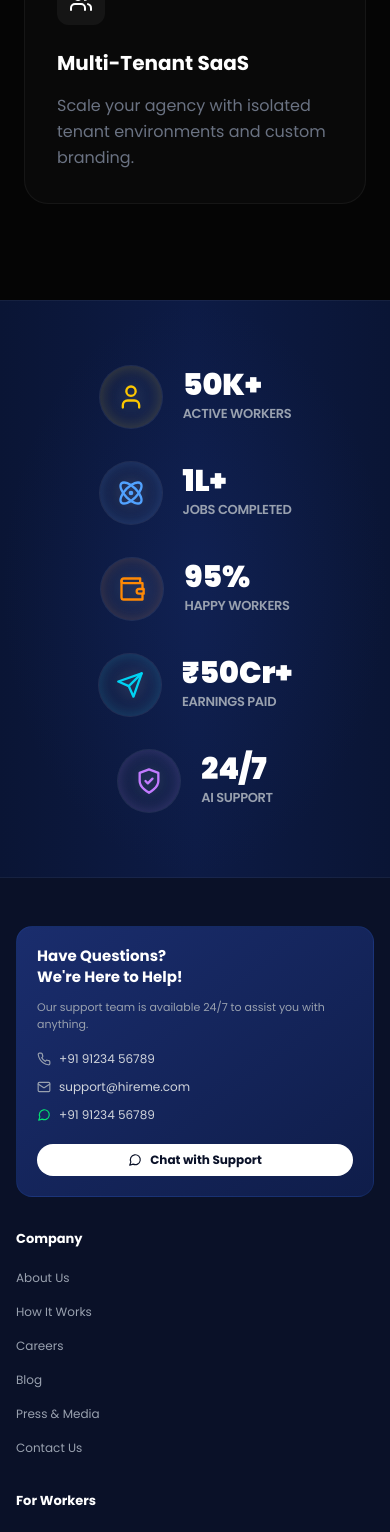
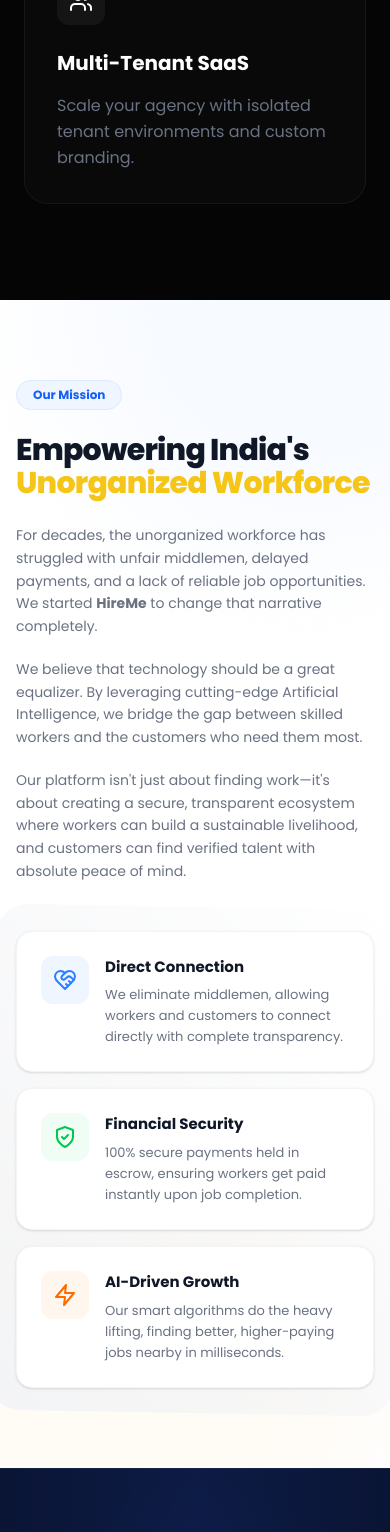
Before and after one commit to algoprojects7/HireMe, a Next.js app in the folder apps/admin/: page / in a window 390 px wide. Shown: the part 6367-7899 px from the top of the page. Built offline with nearby package versions, Linux system fonts and the light colour scheme.

Commit message:
feat: implement premium About Us section

```diff
--- a/apps/admin/src/app/page.tsx
+++ b/apps/admin/src/app/page.tsx
@@ -7,6 +7,7 @@ import { TrustBadges } from "@/components/landing/TrustBadges";
 import { StatsBar } from "@/components/landing/StatsBar";
 import { Footer } from "@/components/landing/Footer";
 import { Features } from "@/components/landing/Features";
+import { AboutUs } from "@/components/landing/AboutUs";
 
 export default function Home() {
   return (
@@ -19,6 +20,7 @@ export default function Home() {
         <BottomCards />
         <TrustBadges />
         <Features />
+        <AboutUs />
         <StatsBar />
       </main>
       <Footer />
--- /dev/null
+++ b/apps/admin/src/components/landing/AboutUs.tsx
@@ -0,0 +1,91 @@
+import { HeartHandshake, Zap, ShieldCheck } from "lucide-react";
+
+const values = [
+  {
+    icon: HeartHandshake,
+    title: "Direct Connection",
+    description: "We eliminate middlemen, allowing workers and customers to connect directly with complete transparency.",
+    color: "text-blue-500",
+    bg: "bg-blue-50",
+  },
+  {
+    icon: ShieldCheck,
+    title: "Financial Security",
+    description: "100% secure payments held in escrow, ensuring workers get paid instantly upon job completion.",
+    color: "text-green-500",
+    bg: "bg-green-50",
+  },
+  {
+    icon: Zap,
+    title: "AI-Driven Growth",
+    description: "Our smart algorithms do the heavy lifting, finding better, higher-paying jobs nearby in milliseconds.",
+    color: "text-orange-500",
+    bg: "bg-orange-50",
+  },
+];
+
+export function AboutUs() {
+  return (
+    <section id="about" className="py-20 sm:py-28 bg-white relative overflow-hidden">
+      {/* Decorative background blobs */}
+      <div className="absolute top-0 right-0 w-[500px] h-[500px] bg-blue-50/50 rounded-full blur-3xl -translate-y-1/2 translate-x-1/3 pointer-events-none" />
+      <div className="absolute bottom-0 left-0 w-[500px] h-[500px] bg-orange-50/50 rounded-full blur-3xl translate-y-1/3 -translate-x-1/4 pointer-events-none" />
+
+      <div className="max-w-7xl mx-auto px-4 sm:px-6 relative z-10">
+        <div className="grid lg:grid-cols-2 gap-12 lg:gap-20 items-center">
+          {/* Left Column - Story */}
+          <div>
+            <div className="inline-flex items-center gap-2 px-4 py-1.5 rounded-full bg-blue-50 border border-blue-100 text-blue-600 text-xs font-bold mb-6">
+              Our Mission
+            </div>
+
+            <h2 className="text-3xl sm:text-4xl lg:text-5xl font-extrabold text-gray-900 leading-[1.1] mb-6 tracking-tight">
+              Empowering India&apos;s <br />
+              <span className="text-[#f5c518]">Unorganized Workforce</span>
+            </h2>
+
+            <div className="space-y-5 text-gray-500 text-sm sm:text-base leading-relaxed">
+              <p>
+                For decades, the unorganized workforce has struggled with unfair middlemen, delayed payments, and a lack of reliable job opportunities. We started <strong>HireMe</strong> to change that narrative completely.
+              </p>
+              <p>
+                We believe that technology should be a great equalizer. By leveraging cutting-edge Artificial Intelligence, we bridge the gap between skilled workers and the customers who need them most.
+              </p>
+              <p>
+                Our platform isn&apos;t just about finding work—it&apos;s about creating a secure, transparent ecosystem where workers can build a sustainable livelihood, and customers can find verified talent with absolute peace of mind.
+              </p>
+            </div>
+          </div>
+
+          {/* Right Column - Values Grid */}
+          <div className="relative">
+            {/* Core Value Cards */}
+            <div className="grid gap-4 sm:gap-6 relative z-10">
+              {values.map((value, i) => (
+                <div
+                  key={i}
+                  className="bg-white rounded-2xl p-6 border border-gray-100 shadow-sm hover:shadow-md transition-shadow flex gap-4 items-start group"
+                >
+                  <div className={`w-12 h-12 rounded-xl shrink-0 flex items-center justify-center ${value.bg} group-hover:scale-110 transition-transform`}>
+                    <value.icon className={`w-6 h-6 ${value.color}`} />
+                  </div>
+                  <div>
+                    <h3 className="text-[15px] font-bold text-gray-900 mb-1.5">
+                      {value.title}
+                    </h3>
+                    <p className="text-[13px] text-gray-500 leading-relaxed">
+                      {value.description}
+                    </p>
+                  </div>
+                </div>
+              ))}
+            </div>
+
+            {/* Backdrop decoration for the cards */}
+            <div className="absolute inset-0 bg-gradient-to-tr from-gray-100 to-transparent rounded-[2rem] -m-6 -z-10 rotate-1" />
+          </div>
+        </div>
+      </div>
+    </section>
+  );
+}
--- a/apps/admin/src/components/landing/Footer.tsx
+++ b/apps/admin/src/components/landing/Footer.tsx
@@ -36,7 +36,7 @@ const legalLinks = [
 
 export function Footer() {
   return (
-    <footer id="about" className="bg-[#0a1128]">
+    <footer className="bg-[#0a1128]">
       {/* Main Footer Content */}
       <div className="max-w-7xl mx-auto px-4 sm:px-6 pt-12 pb-8">
         <div className="grid grid-cols-1 md:grid-cols-2 lg:grid-cols-6 gap-8 lg:gap-6">
```
